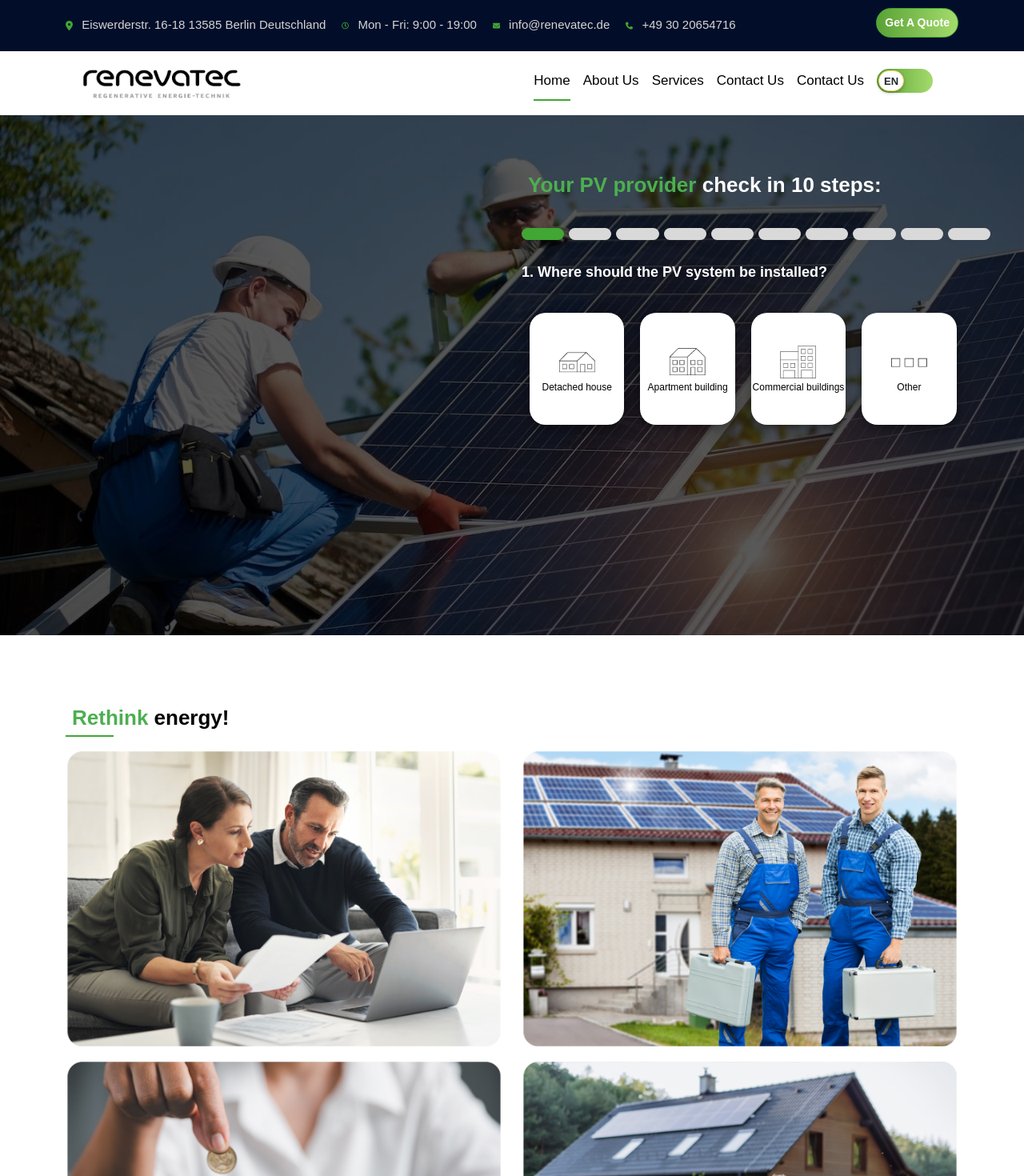
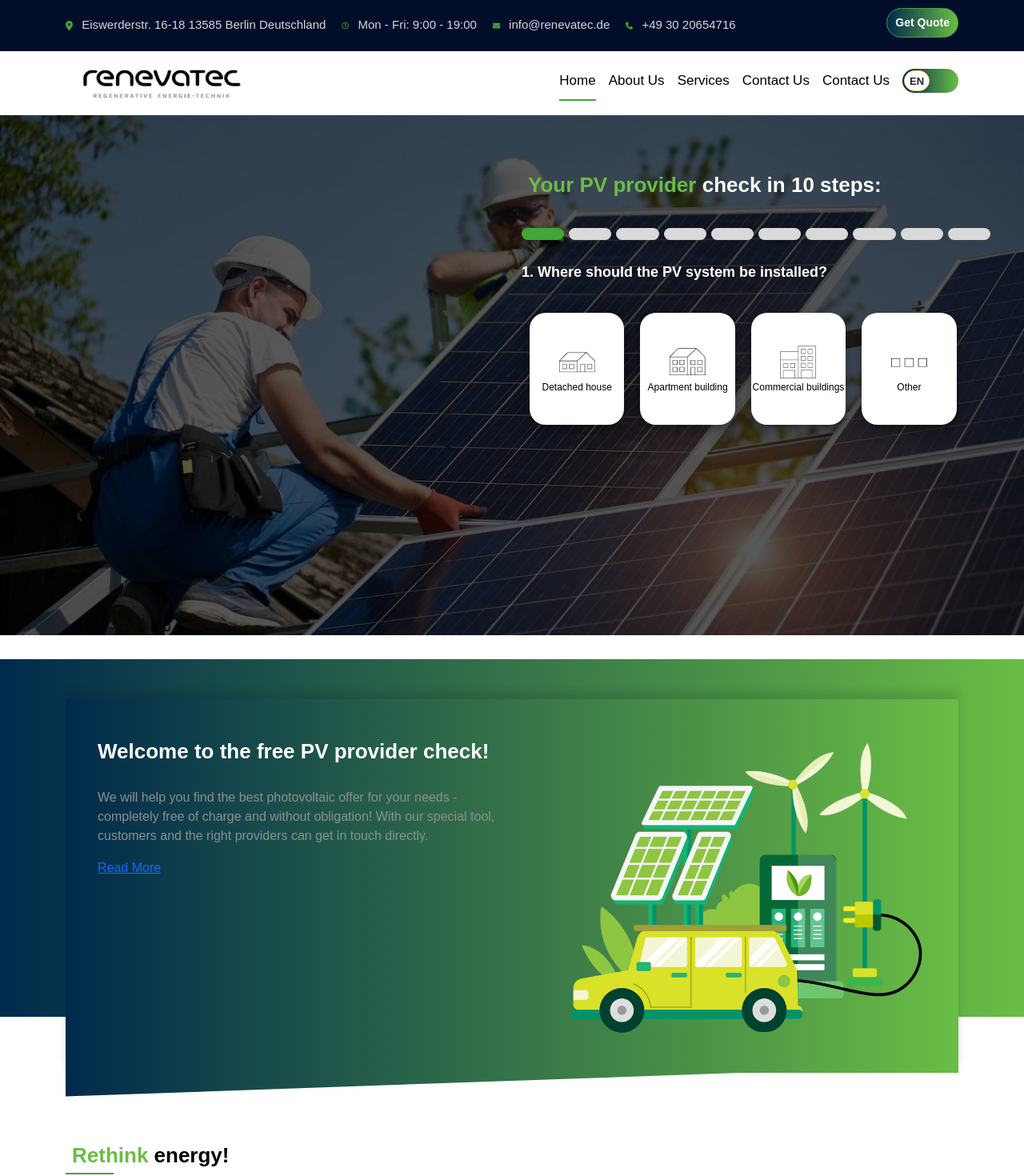
Before and after one commit to phprahul1998/monu-project, a Next.js app: page / in a window 1280 px wide. Shown: the top 1470 px of the page at 80% size. Built offline with nearby package versions, Linux system fonts and the light colour scheme.

Commit message:
added icon step 7

```diff
--- /dev/null
+++ b/components/About.js
@@ -0,0 +1,47 @@
+"use client";
+import { useEffect, useState } from "react";
+import Link from "next/link";
+import Image from "next/image";
+import { useTranslation } from "react-i18next";
+import { GiConvergenceTarget } from "react-icons/gi";
+
+export default function About() {
+  const { t, i18n } = useTranslation("en", { useSuspense: false });
+  return (
+    <div className="solar_about_shape01">
+      <div className="container">
+        <div className="solar_about_back">
+          <div className="solar_about_gradient"></div>
+          <div className="row">
+            <div
+              className="col-lg-6 col-md-12 wow fadeInLeft"
+              data-wow-delay="0.3s"
+            >
+              <div className="solar_about_detail">
+                <h1
+                  className="text-white"
+                  dangerouslySetInnerHTML={{ __html: t("home.main_heading") }}
+                />
+                <p className="">{t("home.main_desc", "Default Heading")}</p>
+                <Link href="/about" className="solar_btn">
+                  {t("heading.readMeMore")}
+                </Link>
+              </div>
+            </div>
+            <div
+              className="col-lg-6 col-md-12 wow fadeInRight"
+              data-wow-delay="0.3s"
+            >
+              <div className="solar_about_img">
+                <img
+                  src="img/solar_about01.png"
+                  alt="solar-installation-the-energy"
+                />
+              </div>
+            </div>
+          </div>
+        </div>
+      </div>
+    </div>
+  );
+}
--- a/components/Inquery.js
+++ b/components/Inquery.js
@@ -79,7 +79,7 @@ export default function Inquery() {
   };
 
   return (
-    <div className="container">
+    <div className="container inquery">
       <div className="row">
         <div className="col-xs-12 col-sm-12 col-md-6 col-lg-6 col-xl-6 ">
           <h2
--- a/components/Navbar.js
+++ b/components/Navbar.js
@@ -72,15 +72,9 @@ export default function Navbar() {
             </div>
             <div className="col-md-2 col-sm-3">
               <div className="quote-button">
-                <a
-                  href="contact.html"
-                  className="quote-btn"
-                  title="Quick view"
-                  data-toggle="modal"
-                  data-target="#quoteModal"
-                >
-                  Get a quote
-                </a>
+                <Link href="/contact">
+                  <span className="quote-btn"> {t("heading.quote")}</span>
+                </Link>
               </div>
             </div>
           </div>
--- a/components/Rethinkenergy.js
+++ b/components/Rethinkenergy.js
@@ -1,23 +1,27 @@
-'use client'
-import { useEffect, useState } from 'react';
+"use client";
+import { useEffect, useState } from "react";
 import Link from "next/link";
-import Image from 'next/image'
+import Image from "next/image";
 import { useTranslation } from "react-i18next";
 export default function Rethinkenergy() {
-    const { t, i18n } = useTranslation('en', { useSuspense: false });
+  const { t, i18n } = useTranslation("en", { useSuspense: false });
 
   return (
-   <div className="project-area area-padding">
+    <div className="project-area area-padding imagegallery">
       <div className="container">
         <div className="row">
           <div className="col-md-12 col-lg-12 col-xl-12 col-sm-12 col-xs-12">
-             <h2  className="p-2 left-headline" dangerouslySetInnerHTML={{ __html: t('rethinkenergy.rethinkheading') }} />
+            <h2
+              className="p-2 left-headline"
+              dangerouslySetInnerHTML={{
+                __html: t("rethinkenergy.rethinkheading"),
+              }}
+            />
           </div>
           <div className="col-md-6 col-lg-6 col-xl-6 col-sm-6 col-xs-12">
             <div className="single-awesome-project">
               <div className="awesome-img">
                 <img src="img/12_Pic1.png" alt="" />
-
               </div>
             </div>
           </div>
@@ -26,21 +30,17 @@ export default function Rethinkenergy() {
             <div className="single-awesome-project">
               <div className="awesome-img">
                 <img src="img/12_Pic2.png" alt="" />
-
               </div>
             </div>
           </div>
-
 
           <div className="col-md-6 col-lg-6 col-xl-6 col-sm-6 col-xs-12">
             <div className="single-awesome-project">
               <div className="awesome-img">
                 <img src="img/12_Pic3.png" alt="" />
-
               </div>
             </div>
           </div>
-
 
           <div className="col-md-6 col-lg-6 col-xl-6 col-sm-6 col-xs-12">
             <div className="single-awesome-project">
@@ -51,10 +51,12 @@ export default function Rethinkenergy() {
           </div>
         </div>
         <div className="col-md-12 col-lg-12 col-xl-12 col-sm-12 col-xs-12">
-                        <p className="p-2" dangerouslySetInnerHTML={{ __html: t('rethinkenergy.para') }} />
+          <p
+            className="p-2"
+            dangerouslySetInnerHTML={{ __html: t("rethinkenergy.para") }}
+          />
         </div>
       </div>
     </div>
-
-    )
+  );
 }
--- /dev/null
+++ b/pages/imprint.js
@@ -0,0 +1,13 @@
+import { t } from "i18next";
+import Image from "next/image";
+import { useTranslation } from "react-i18next";
+import Link from "next/link";
+
+export default function Imprint() {
+  const { t } = useTranslation("en", { useSuspense: false });
+  return (
+    <div>
+      <h2>Imprint</h2>
+    </div>
+  );
+}
--- a/pages/index.js
+++ b/pages/index.js
@@ -7,6 +7,7 @@ import Advantage from "../components/Advantage";
 import Inquery from "../components/Inquery";
 import Footer from "../components/Footer";
 import Slider from "../components/Slider";
+import About from "../components/About";
 // import Calculator from "../components/Calculator";
 import Ourservice from "../components/Ourservice";
 import AOS from "aos";
@@ -22,7 +23,7 @@ export default function Home() {
   return (
     <div className="sectionData">
       <Slider />
-      {/* <Calculator /> */}
+      <About />
       <Rethinkenergy />
       <Advantage />
       <Inquery />
--- a/public/translations/en/translations.json
+++ b/public/translations/en/translations.json
@@ -3,7 +3,17 @@
     "home": "Home",
     "about": "About Us",
     "service": "Services",
-    "contact_us": "Contact Us"
+    "contact_us": "Contact Us",
+    "term_and_condition": "Terms and conditions ",
+    "data_protection": "Data protection",
+    "imprint": "Imprint",
+    "call_now": "Call Now"
+  },
+  "heading": {
+    "use_ful_link": "useful Links",
+    "contact_us": "Contact Us",
+    "quote": "Get Quote",
+    "readMeMore": "Read More"
   },
   "home": {
     "main_heading": "Welcome to the free PV provider check!",
--- a/styles/index.css
+++ b/styles/index.css
@@ -45,6 +45,9 @@ p {
   color: #8f8f8f !important;
   font-size: 16px !important;
 }
+.imagegallery {
+  margin-top: 100px;
+}
 
 .stepform h4 {
   font-weight: 800;
@@ -55,7 +58,7 @@ p {
   height: 100px;
   flex: 1;
   /* Adjust the height as needed */
-  background-color: #99cc00;
+  background: linear-gradient(to right, #002a4c, #6abd45);
   color: #fff;
   display: flex;
   align-items: center;
@@ -171,13 +174,12 @@ p {
 }
 
 .contactbtn {
-  background: #41a634;
+  background: linear-gradient(to right, #002a4c, #6abd45);
   padding: 10px;
   margin: 5px;
   color: #fff;
   transition: all 0.5s;
   cursor: pointer;
-  /* border: 1px solid #000; */
   border-radius: 8px;
   text-align: center;
   box-shadow: rgba(0, 0, 0, 0.1) 0px 10px 15px -3px,
@@ -218,7 +220,7 @@ p {
 }
 
 .coloredtext {
-  color: #4caf50 !important;
+  color: #6abd45 !important;
 }
 
 .well-services {
@@ -233,7 +235,7 @@ p {
   bottom: 0;
   width: 0%;
   height: 2px;
-  background: #41a634;
+  background: linear-gradient(to right, #002a4c, #6abd45);
   content: "";
   transition: 0.5s;
 }
@@ -256,7 +258,7 @@ p {
 .well-services:hover::after {
   width: 100%;
   height: 2px;
-  background: #41a634;
+  background: linear-gradient(to right, #002a4c, #6abd45);
   transition: 0.5s;
 }
 
@@ -526,3 +528,163 @@ p {
   width: 40%;
   object-fit: contain;
 }
+.inquery {
+  margin-bottom: 200px;
+}
+.solar_footer {
+  background-image: linear-gradient(to right, #002a4c, #6abd45);
+  padding: 80px 0 0;
+}
+.solar_footer_shape {
+  background: linear-gradient(to right, #002a4c, #6abd45);
+  padding: 40px 40px 40px;
+  margin-top: -160px;
+  z-index: 5;
+  position: relative;
+  box-shadow: 0 10px 10px 0px #0000001f;
+}
+.solar_footer_gradient {
+  height: 60px;
+  background: linear-gradient(to right, #002a4c, #6abd45);
+  transform: rotate(0deg) skew(0deg, -2deg);
+  width: 100%;
+  position: absolute;
+  top: -30px;
+  left: 0;
+}
+.solar_footer_ab > p {
+  color: #ffffff;
+  margin: 40px 0;
+}
+.top_solar_btn > ul > li > a {
+  margin: 0 10px 0 0;
+  color: #00970f;
+  background-color: #fff;
+  border-radius: 100px;
+  border: solid 1px #fff;
+  display: inline-block;
+  height: 40px;
+  line-height: 39px;
+  width: 40px;
+  text-align: center;
+  -webkit-transition: all 0.3s ease-in-out;
+  -moz-transition: all 0.3s ease-in-out;
+  -ms-transition: all 0.3s ease-in-out;
+  -o-transition: all 0.3s ease-in-out;
+  transition: all 0.3s ease-in-out;
+}
+.top_solar_btn > ul > li > a:hover {
+  color: #ffffff;
+  box-shadow: 0 0 0 25px #002a4c inset;
+  -webkit-transition: all 0.3s ease-in-out;
+  -moz-transition: all 0.3s ease-in-out;
+  -ms-transition: all 0.3s ease-in-out;
+  -o-transition: all 0.3s ease-in-out;
+  transition: all 0.3s ease-in-out;
+}
+.solar_footer_links {
+  margin: 10px 0 0;
+}
+.solar_footer_links h3 {
+  color: #ffffff !important;
+  margin: 0 0 40px;
+}
+.solar_links > ul > li {
+  border-bottom: solid 1px #ffffff2e;
+  width: 100%;
+  padding: 13px 0;
+}
+.solar_links > ul > li:last-child {
+  border-bottom: none;
+}
+.solar_links > ul > li:first-child {
+  padding: 0 0 13px;
+}
+.solar_links > ul > li > a {
+  color: #fff;
+  display: inline-block;
+  text-decoration: none;
+}
+.solar_links > ul > li > svg {
+  margin: 0 10px 0 0;
+  color: #fff;
+  display: inline-block;
+}
+.solar_footer_contact {
+  margin: 10px 0 0;
+}
+.solar_footer_contact h3 {
+  color: #ffffff !important;
+  margin: 0 0 40px;
+}
+.solar_information > ul > li {
+  color: #fff;
+  margin-bottom: 25px;
+}
+.solar_information > ul > li > svg {
+  margin: 0 10px 0 0;
+  font-size: 20px;
+  display: inline-block;
+}
+.solar_footer_contact > p {
+  color: #fff !important;
+  margin: 20px 0 0;
+  font-size: 20px;
+}
+.solar_footer_contact > h1 {
+  color: #fff !important;
+}
+.solar_copyright {
+  text-align: center;
+  padding: 15px 0;
+}
+.solar_copyright p {
+  color: #fff !important;
+}
+
+.solar_about {
+  padding: 80px 0 5px;
+}
+.solar_about_back {
+  background: linear-gradient(to right, #002a4c, #6abd45);
+  padding: 50px 40px 0;
+  position: relative;
+  margin-bottom: -120px;
+  box-shadow: 0 -10px 10px 0px #0000001f;
+}
+.solar_about_gradient {
+  height: 50px;
+  background: linear-gradient(to right, #002a4c, #6abd45);
+  transform: rotate(0deg) skew(0deg, -2deg);
+  width: 100%;
+  position: absolute;
+  bottom: -10px;
+  left: 0;
+}
+
+.solar_about_detail h1 {
+  margin-bottom: 30px;
+  text-align: left;
+}
+
+.solar_about_detail a {
+  margin-top: 40px;
+}
+
+.solar_about_shape01 {
+  background: linear-gradient(to right, #002a4c, #6abd45);
+  padding: 50px 0;
+}
+.solar_about_back h5,
+h1 {
+  color: #ffffff;
+}
+.solar_about_back h1 {
+  color: #ffffff;
+}
+.solar_about_back p {
+  color: #ffffff;
+}
+.solar_about_back span {
+  color: #ffffff;
+}
--- a/styles/navbar.css
+++ b/styles/navbar.css
@@ -42,7 +42,7 @@
   display: flex;
   list-style: none;
   text-align: center;
-  margin-right: 2rem;
+  margin-right: 0rem !important;
   margin-top: 0rem;
 }
 
@@ -248,8 +248,7 @@ ul {
   font-size: 14px;
   font-weight: 800;
   color: #fff;
-  background: linear-gradient(90deg, #5aa236, #a6dc6d 51%, #5aa236) var(--x, 0) /
-    200%;
+  background: linear-gradient(to right, #002a4c, #6abd45);
   border-radius: 20px;
   text-transform: capitalize;
   display: inline-block;
@@ -298,9 +297,7 @@ ul {
   width: 70px;
   position: relative;
   border-radius: 20px;
-  background: linear-gradient(90deg, #5aa236, #a6dc6d 51%, #5aa236) var(--x, 0) /
-    200%;
-
+  background: linear-gradient(to right, #002a4c, #6abd45);
   text-transform: capitalize;
   cursor: pointer;
   user-select: none;
```
Also changed, not shown: components/Footer.js (+88 -10 lines), public/translations/fr/translations.json (+11 -1 lines), styles/multistep.css (+5 -6 lines), public/img/footer_logo.png (added), public/img/solar_about01.png (added). Lines whose indentation alone changed are shown as unchanged.
